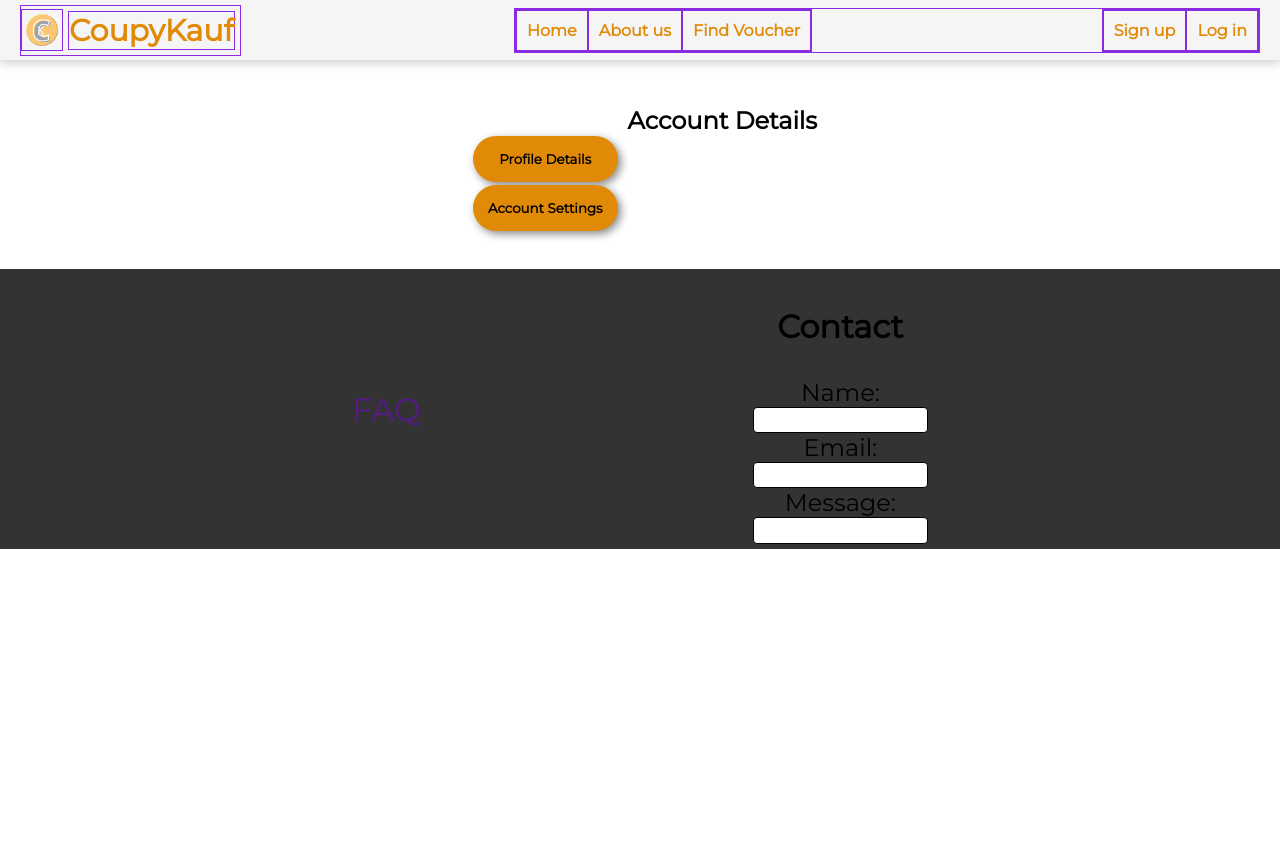
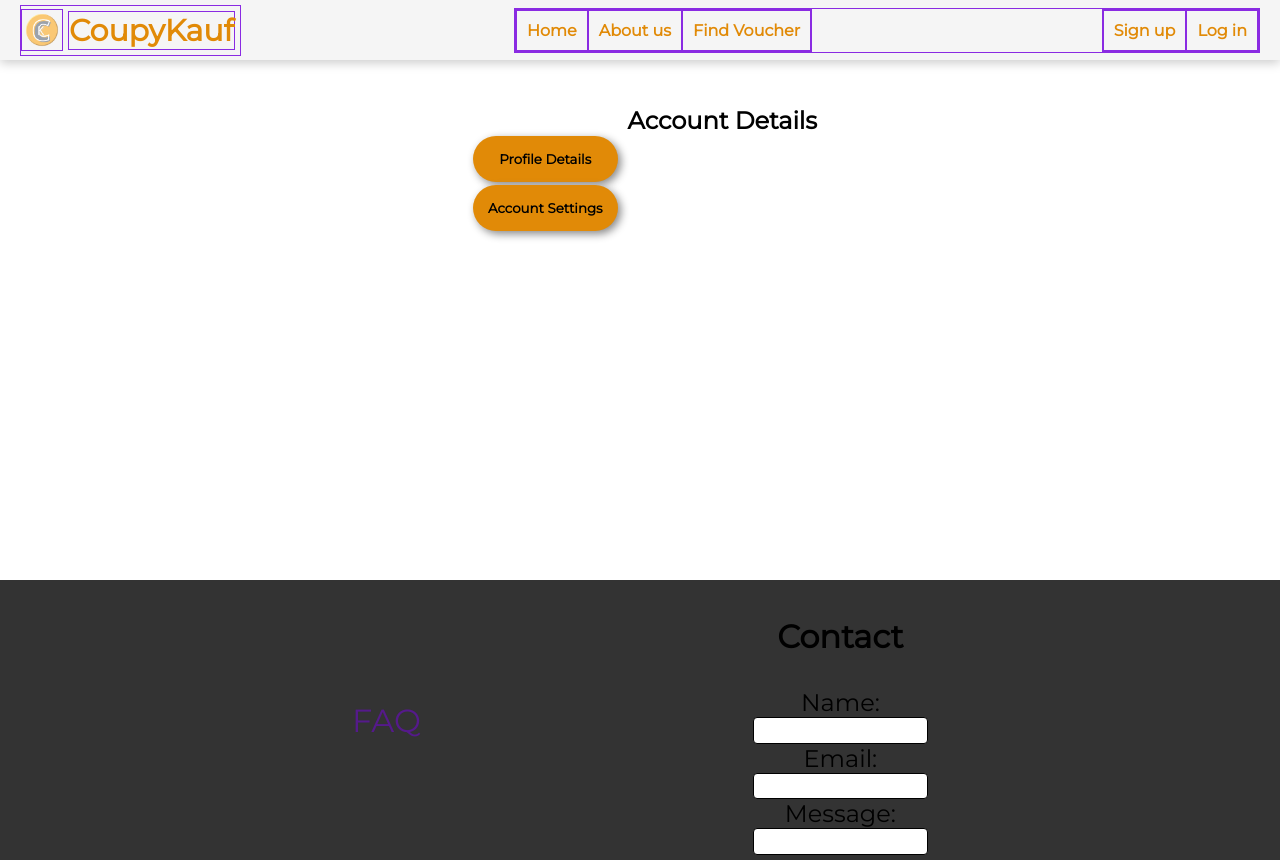
Before and after one commit to bekhzod-ab/coupykauf.io, a React (Create React App) app in the folder front-end/: page /profile in a window 1280 px wide. Before the commit the page ends 800 px from the top, so only its background shows below. Built offline with nearby package versions, Linux system fonts and the light colour scheme; no server answers.

Commit message:
fixed footer

```diff
--- a/front-end/src/index.css
+++ b/front-end/src/index.css
@@ -112,9 +112,9 @@ main {
 /* this is to make the footer stick to the bottom */
 
 .app{
-    /* display: flex;
+    display: flex;
     flex-direction: column;
-    height: 100vh; */
+    height: 100vh;
 }
 
 .wrapper{
```
